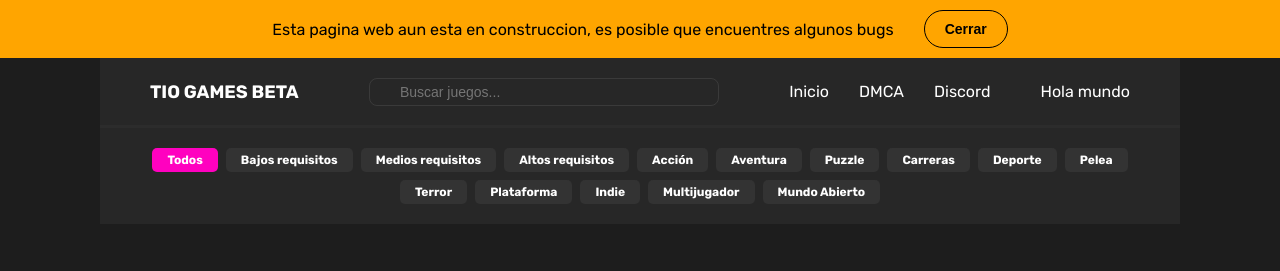
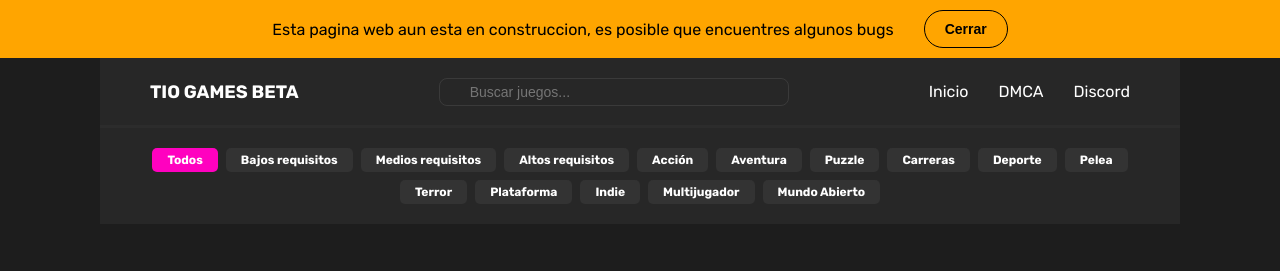
Before and after one commit to UrielGITHUB/tiogames, a plain HTML site: page index.html in a window 1280 px wide. Shown: the top 271 px of the page. Drawn offline with Linux system fonts and the light colour scheme; a web font is replaced by a local one.

Commit message:
Actualiza la pagina

```diff
--- a/index.html
+++ b/index.html
@@ -28,7 +28,6 @@
                     <li><a title="Ir a DMCA" href="pags/dmca.html">DMCA</a></li>
                     <li><a title="Ir al discord" href="#">Discord</a></li>
                 </ul>
-                <a href="#">Hola mundo</a>
             </nav>
         </header>
         <nav class="filtros-categorias">
```
